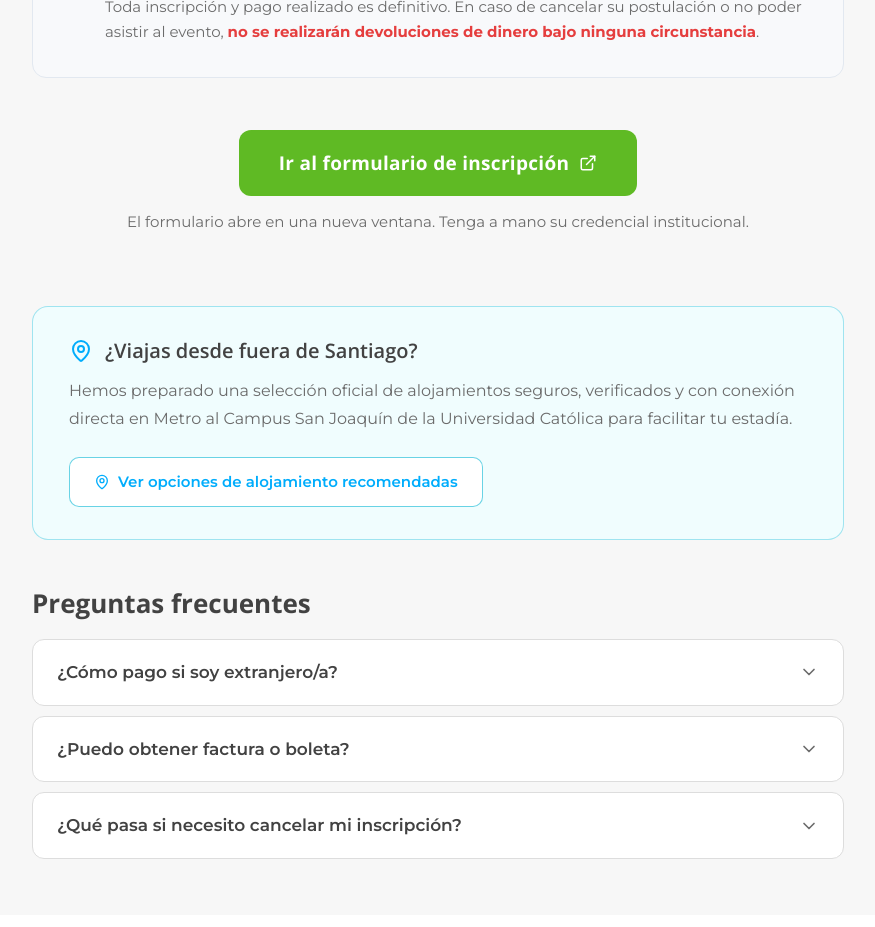
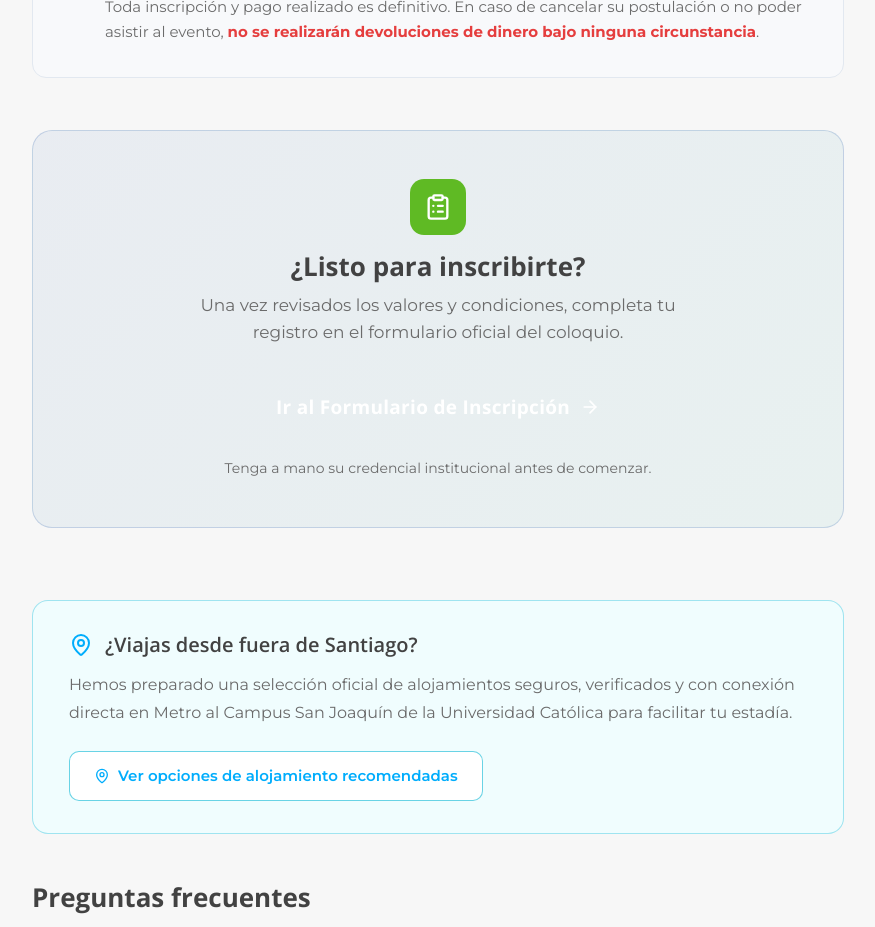
Before and after one commit to NCM08/coloquio-puc, a Next.js app: page /inscripciones in a window 1280 px wide. Shown: the part 1520-2447 px from the top of the page, without its empty margins (202-1077 px from the left). Built offline with nearby package versions, Linux system fonts and the light colour scheme.

Commit message:
Feature: Flujo de navegación UX optimizado entre página de valores y formulario, más limpieza de warnings en consola
Co-Authored-By: Claude Sonnet 4.6 <noreply@anthropic.com>

```diff
--- a/app/inscripciones/page.tsx
+++ b/app/inscripciones/page.tsx
@@ -7,7 +7,7 @@
 import { useState } from "react";
 import { useTheme } from "@/components/ThemeProvider";
 import Link from "next/link";
-import { ChevronRight, ChevronDown, AlertTriangle, ExternalLink, Info, RefreshCw, FileText, AlertCircle, MapPin } from "lucide-react";
+import { ChevronRight, ChevronDown, AlertTriangle, ArrowRight, Info, RefreshCw, FileText, AlertCircle, MapPin, ClipboardList } from "lucide-react";
 
 // ── Tipo de cambio referencial ────────────────────────────────
 const CLP_POR_USD = 950;
@@ -457,31 +457,72 @@ export default function InscripcionesPage() {
           </div>
         </div>
 
-        {/* ── Botón de inscripción ──────────────────────────────── */}
-        <div style={{ textAlign: "center", marginBottom: 72 }}>
+        {/* ── CTA: Ir al Formulario ─────────────────────────────── */}
+        <div
+          style={{
+            textAlign: "center",
+            marginBottom: 72,
+            padding: "48px 32px",
+            borderRadius: 20,
+            background: dark
+              ? "linear-gradient(135deg, rgba(13,71,161,0.18), rgba(0,150,136,0.12))"
+              : "linear-gradient(135deg, rgba(13,71,161,0.06), rgba(0,150,136,0.06))",
+            border: `1.5px solid ${dark ? "rgba(13,71,161,0.35)" : "rgba(13,71,161,0.18)"}`,
+          }}
+        >
+          <div style={{ display: "flex", justifyContent: "center", marginBottom: 16 }}>
+            <div
+              style={{
+                width: 56,
+                height: 56,
+                borderRadius: 14,
+                backgroundColor: "var(--color-accent)",
+                display: "flex",
+                alignItems: "center",
+                justifyContent: "center",
+              }}
+            >
+              <ClipboardList size={28} color="#fff" />
+            </div>
+          </div>
+          <h2
+            style={{
+              fontFamily: "var(--font-display)",
+              fontSize: 26,
+              fontWeight: 700,
+              color: textPrimary,
+              margin: "0 0 10px 0",
+            }}
+          >
+            ¿Listo para inscribirte?
+          </h2>
+          <p style={{ fontSize: 17, color: textSecondary, margin: "0 0 28px 0", lineHeight: 1.6, maxWidth: 480, marginLeft: "auto", marginRight: "auto" }}>
+            Una vez revisados los valores y condiciones, completa tu registro en el formulario oficial del coloquio.
+          </p>
           <Link
-            href="#"
+            href="/inscripcion"
             style={{
               display: "inline-flex",
               alignItems: "center",
               gap: 10,
-              padding: "18px 40px",
+              padding: "18px 44px",
               borderRadius: 12,
-              backgroundColor: "var(--color-accent)",
+              background: "linear-gradient(135deg, var(--color-accent), var(--color-accent-600))",
               color: "#FFFFFF",
               fontFamily: "var(--font-display)",
               fontSize: 19,
               fontWeight: 700,
               textDecoration: "none",
-              transition: "opacity 0.2s",
+              boxShadow: "var(--shadow-accent)",
+              transition: "opacity 0.2s, transform 0.2s",
               letterSpacing: 0.3,
             }}
           >
-            Ir al formulario de inscripción
-            <ExternalLink size={18} />
+            Ir al Formulario de Inscripción
+            <ArrowRight size={20} />
           </Link>
-          <p style={{ fontSize: 15, color: textSecondary, marginTop: 14 }}>
-            El formulario abre en una nueva ventana. Tenga a mano su credencial institucional.
+          <p style={{ fontSize: 14, color: textSecondary, marginTop: 16 }}>
+            Tenga a mano su credencial institucional antes de comenzar.
           </p>
         </div>
 
--- a/app/layout.tsx
+++ b/app/layout.tsx
@@ -36,7 +36,7 @@ export default function RootLayout({
   children: React.ReactNode;
 }) {
   return (
-    <html lang="es" suppressHydrationWarning className={`${openSans.variable} ${montserrat.variable}`}>
+    <html lang="es" suppressHydrationWarning data-scroll-behavior="smooth" className={`${openSans.variable} ${montserrat.variable}`}>
       <body style={{ overflowX: "hidden" }}>
         <ThemeProvider>
           <Navbar />
--- a/components/layout/Navbar.tsx
+++ b/components/layout/Navbar.tsx
@@ -137,7 +137,7 @@ export default function Navbar() {
                 </button>
 
                 {/* CTA Inscribirse (oculto en móvil) */}
-                <Link href="/inscripciones" className="hidden md:flex items-center" style={{
+                <Link href="/inscripcion" className="hidden md:flex items-center" style={{
                     height: 44, padding: "0 24px",
                     background: "linear-gradient(135deg, var(--color-accent), var(--color-accent-600))",
                     color: "#fff", fontSize: 14, fontWeight: 600, fontFamily: "var(--font-body)",
@@ -211,7 +211,7 @@ export default function Navbar() {
 
                 {/* CTA móvil */}
                 <Link
-                    href="/inscripciones"
+                    href="/inscripcion"
                     onClick={() => setMobileOpen(false)}
                     className="block w-full text-center mt-6 py-4 rounded-xl font-semibold text-base no-underline"
                     style={{
--- a/components/sections/Organizers.tsx
+++ b/components/sections/Organizers.tsx
@@ -48,6 +48,7 @@ function LogoCard({
                 width={160}
                 height={80}
                 className="h-20 w-auto object-contain"
+                style={{ width: "auto", height: "auto" }}
             />
         </div>
     );
```
